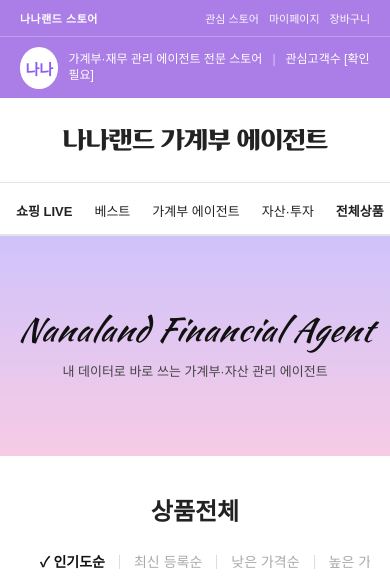
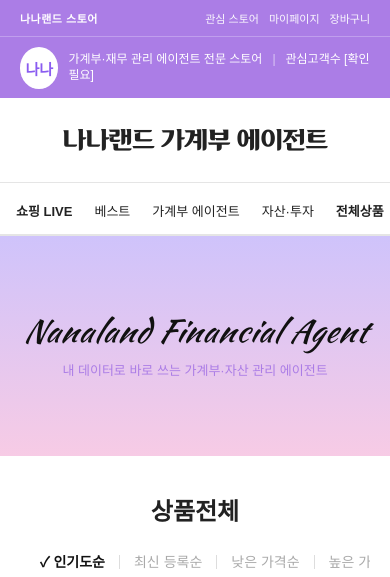
Before and after one commit to ace2013sk-debug/nanaland-store, a plain HTML site: page index.html in a window 390 px wide. Shown: the top 577 px of the page. Drawn offline with Linux system fonts and the light colour scheme.

Commit message:
모바일 히어로: 영문 폰트 1px 축소, 한글 문장 색상 #AB7DE6
Co-Authored-By: Claude Sonnet 5.5 <noreply@anthropic.com>
Claude-Session: https://claude.ai/code/session_01RrqSSgwoUF6GoRTjs99Kmw

```diff
--- a/index.html
+++ b/index.html
@@ -33,7 +33,7 @@ footer{border-top:1px solid #eee;padding:34px 0 44px;text-align:center;font-size
 nav .w a{white-space:nowrap;flex:0 0 auto}nav .w{scrollbar-width:none}nav .w::-webkit-scrollbar{display:none}nav .r{margin-left:auto}
 .sort{flex-wrap:nowrap;overflow-x:auto;justify-content:flex-start;scrollbar-width:none;padding:0 6px}.sort::-webkit-scrollbar{display:none}.sort a{white-space:nowrap;flex:0 0 auto}
 @media(min-width:900px){.sort{justify-content:center}}
-@media(max-width:640px){nav .w{gap:22px;overflow-x:auto;padding:0 16px}nav .r{margin-left:0}.head{height:84px}.head .w{height:84px}.head h1{font-size:24px;text-align:center}.bar .w{gap:10px}.bar .d{display:block;font-size:12px;line-height:1.3}.bar .d i,.bar .d{white-space:normal}.fab{right:8px;top:auto;bottom:16px}.fab div{width:34px;height:34px;font-size:14px}.sec{padding:36px 0 8px}.sec h3{font-size:24px}.sort{margin:20px 0 30px}.hero{height:220px}.top{font-size:11px}.top span{margin-left:10px}.grid{padding-bottom:40px}}
+@media(max-width:640px){nav .w{gap:22px;overflow-x:auto;padding:0 16px}nav .r{margin-left:0}.head{height:84px}.head .w{height:84px}.head h1{font-size:24px;text-align:center}.bar .w{gap:10px}.bar .d{display:block;font-size:12px;line-height:1.3}.bar .d i,.bar .d{white-space:normal}.fab{right:8px;top:auto;bottom:16px}.fab div{width:34px;height:34px;font-size:14px}.sec{padding:36px 0 8px}.sec h3{font-size:24px}.sort{margin:20px 0 30px}.hero{height:220px}.hero p{color:#ab7de6}.top{font-size:11px}.top span{margin-left:10px}.grid{padding-bottom:40px}}
 </style></head><body>
 <div class="top"><div class="w"><b>나나랜드 스토어</b><div><span>관심 스토어</span><span>마이페이지</span><span>장바구니</span></div></div></div>
 <div class="bar"><div class="w"><div class="ava">나나</div><div class="d">가계부·재무 관리 에이전트 전문 스토어<i>|</i>관심고객수 [확인 필요]</div><div class="sch"><span>검색어를 입력해주세요</span>🔍</div></div></div>
@@ -54,6 +54,6 @@ d.innerHTML=`<div class="im"><img src="${p.img}" alt="${p.t}"></div><div class="
 g.addEventListener('click',e=>{const h=e.target.closest('.hrt');if(h){h.classList.toggle('on');h.textContent=h.classList.contains('on')?'♥':'♡'}});
 document.getElementById('sort').addEventListener('click',e=>{const a=e.target.closest('a');if(!a)return;[...a.parentNode.children].forEach(x=>x.classList.remove('on'));a.classList.add('on')});
 
-function fitHero(){var h=document.querySelector('.hero h2');if(!h)return;var box=h.parentNode.clientWidth-32,max=window.innerWidth>900?80:60,sz=max;h.style.fontSize=sz+'px';while(h.scrollWidth>box&&sz>14){sz-=1;h.style.fontSize=sz+'px'}}
+function fitHero(){var h=document.querySelector('.hero h2');if(!h)return;var box=h.parentNode.clientWidth-32,max=window.innerWidth>900?80:60,sz=max;h.style.fontSize=sz+'px';while(h.scrollWidth>box&&sz>14){sz-=1;h.style.fontSize=sz+'px'}if(window.innerWidth<=640)h.style.fontSize=(sz-1)+'px'}
 fitHero();window.addEventListener('resize',fitHero);window.addEventListener('load',fitHero);if(document.fonts&&document.fonts.ready)document.fonts.ready.then(fitHero);
 </script></body></html>
```
